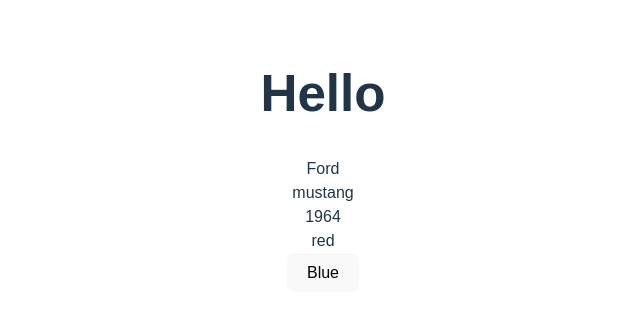
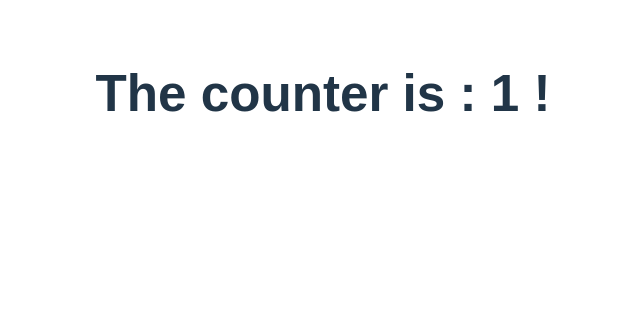
Before and after one commit to mkkapadi12/react-hooks, a React (Create React App) app: page / in a window 1280 px wide. Shown: the top 316 px of the page, without its empty margins (317-957 px from the left). Built offline with nearby package versions, Linux system fonts and the light colour scheme.

Commit message:
useEffect hook

```diff
--- a/src/App.js
+++ b/src/App.js
@@ -1,9 +1,10 @@
 import "./App.css";
+import UseEffect from "./Components/UseEffect/UseEffect";
 // import UseState from "./Components/UseState/useState";
-import UseStateObject from "./Components/UseState/useStateObject";
+// import UseStateObject from "./Components/UseState/useStateObject";
 
 const App = () => {
-  return <UseStateObject />;
+  return <UseEffect />;
 };
 
 export default App;
--- /dev/null
+++ b/src/Components/UseEffect/UseEffect.jsx
@@ -0,0 +1,15 @@
+import React, { useEffect, useState } from "react";
+
+const UseEffect = () => {
+  const [count, setCount] = useState(0);
+  useEffect(() => {
+    let timer = setTimeout(() => {
+      setCount((count) => count + 1);
+    }, 1000);
+    return () => clearTimeout(timer);
+  }, []);
+
+  return <h1>The counter is : {count} !</h1>;
+};
+
+export default UseEffect;
```
